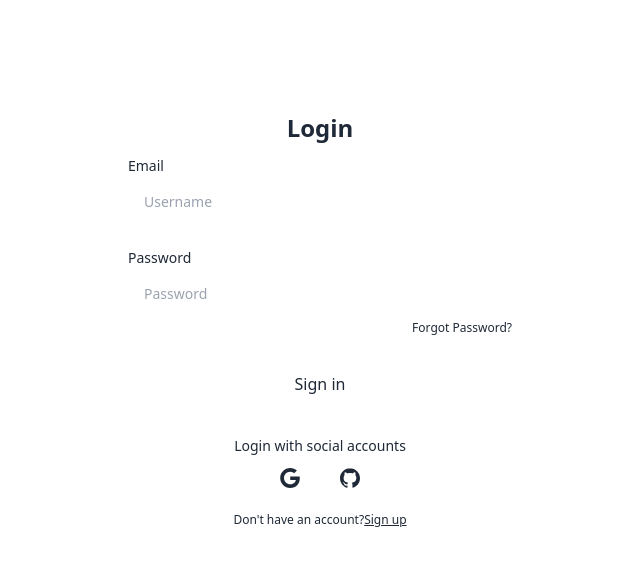
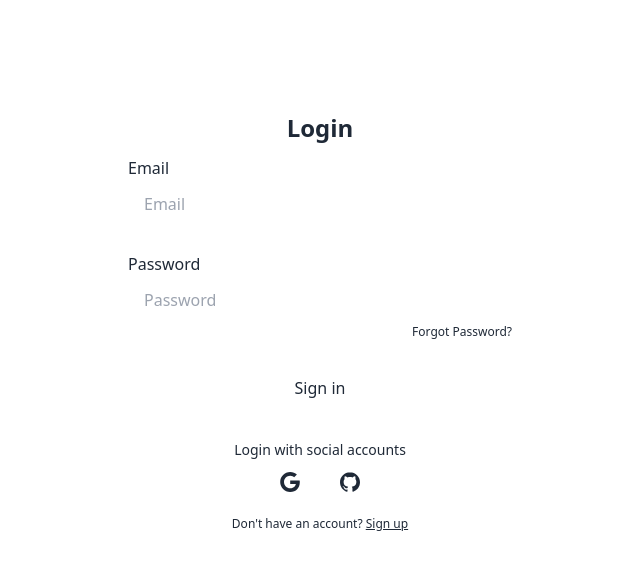
Before and after one commit to muddasirfaiyaj66/petmatch-client, a React (Vite) app: page /login in a window 1280 px wide. Shown: the top 570 px of the page, without its empty margins (320-960 px from the left). Built offline with nearby package versions, Linux system fonts and the light colour scheme; no server answers.

Commit message:
log in related error solved

```diff
--- a/src/Hooks/useAxiosSecure.jsx
+++ b/src/Hooks/useAxiosSecure.jsx
@@ -4,7 +4,7 @@ import { useNavigate } from "react-router-dom";
 import { useEffect } from "react";
 
 export const axiosSecure = axios.create({
-    baseURL: 'http://localhost:5000',
+    baseURL: 'http://localhost:5000/api/v1',
     withCredentials: true
 });
 const useAxiosSecure = () => {
--- a/src/Pages/Login/Login.jsx
+++ b/src/Pages/Login/Login.jsx
@@ -1,99 +1,113 @@
 import { useLocation, useNavigate } from "react-router-dom";
 import useAuth from "../../Hooks/useAuth";
-import { Formik } from 'formik';
+import { Formik, Field, ErrorMessage } from 'formik';
 import Swal from "sweetalert2";
 import SocialLogin from "../../Components/SocialLogin/SocialLogin";
+import { useState } from "react";
 
 const Login = () => {
   const location = useLocation();
   const navigate = useNavigate();
   const from = location.state?.from?.pathname || '/';
-    const {login} = useAuth();
+  const [error, setError] = useState(null);
+  const { login } = useAuth();
+
+  const handleLogin = async (values, { setSubmitting }) => {
+    try {
+      const { email, password } = values;
+      console.log(values);
+      const response = await login(email, password);
+
+      if (response) {
+        Swal.fire({
+          icon: "success",
+          title: "Congrats!!!",
+          text: "Log in Successfully",
+        });
+        // Navigate after successful login
+        navigate(from, { replace: true });
+      }
+    } catch (error) {
+      // Set error message in case of login failure
+      setError(error?.message);
+
+    } finally {
+
+      setSubmitting(false);
+    }
+  };
 
   return (
     <div className="max-w-screen-xl mx-auto my-20 flex justify-center items-center">
       <div className="w-full max-w-md p-8 space-y-3 rounded-xl dark:bg-gray-900 dark:text-gray-100">
         <h1 className="text-2xl font-bold text-center">Login</h1>
+        {error && (
+          <div className="text-red-500 text-sm mb-2">{error}</div>
+        )}
         <Formik
           initialValues={{ email: '', password: '' }}
-       validate={values => {
+          validate={(values) => {
             const errors = {};
             if (!values.email) {
               errors.email = 'Required';
-         } else if (
-           !/^[A-Z0-9._%+-]+@[A-Z0-9.-]+\.[A-Z]{2,}$/i.test(values.email)
-         ) {
+            } else if (!/^[A-Z0-9._%+-]+@[A-Z0-9.-]+\.[A-Z]{2,}$/i.test(values.email)) {
               errors.email = 'Invalid email address';
+            }
+            if (!values.password) {
+              errors.password = 'Required';
             }
             return errors;
           }}
-       onSubmit={(values, { setSubmitting }) => {
-         setTimeout(() => {
-
-           const email = values.email;
-           const password = values.password;
-            console.log('success',  values.email, values.password)
-            login(email,password)
-            .then(res=>{
-              if (res.data.insertedId) {
-                Swal.fire({
-                    icon: "success",
-                    title: "Congrats!!!",
-                    text: "Log in Successfully",
-                });
-                //navigate after register
-                navigate(from, { replace: true });
-            }
-            })
-
-           setSubmitting(false);
-         }, 400);
-       }}
+          onSubmit={handleLogin}
         >
-       {({
-         values,
-         errors,
-         touched,
-         handleChange,
-         handleBlur,
-         handleSubmit,
-         isSubmitting,
-         /* and other goodies */
-       }) => (
+          {({ isSubmitting, handleSubmit }) => (
             <form onSubmit={handleSubmit} className="space-y-6">
-                <div className="space-y-1 text-sm">
-                    <label  className="block dark:text-gray-400">Email</label>
-                    <input
+              {/* Email input */}
+              <div className="mb-4">
+                <label htmlFor="email" className="block dark:text-gray-400">
+                  Email
+                </label>
+                <Field
                   type="email"
                   name="email"
-                    onChange={handleChange}
-                    onBlur={handleBlur}
-                    value={values.email}
-                     id="username" placeholder="Username" className="w-full px-4 py-3 rounded-md dark:border-gray-700 dark:bg-gray-900 dark:text-gray-100 focus:dark:border-violet-400" />
-                      {errors.email && touched.email && errors.email}
+                  id="email"
+                  placeholder="Email"
+                  className="w-full px-4 py-3 rounded-md dark:border-gray-700 dark:bg-gray-900 dark:text-gray-100 focus:dark:border-violet-400"
+                />
+                <ErrorMessage name="email" component="div" className="text-red-500 text-sm" />
               </div>
-                <div className="space-y-1 text-sm">
-                    <label className="block dark:text-gray-400">Password</label>
-                    <input
+
+              {/* Password input */}
+              <div className="mb-4">
+                <label htmlFor="password" className="block dark:text-gray-400">
+                  Password
+                </label>
+                <Field
                   type="password"
                   name="password"
-                    onChange={handleChange}
-                    onBlur={handleBlur}
-                    value={values.password}
-                    id="password" placeholder="Password" className="w-full px-4 py-3 rounded-md dark:border-gray-700 dark:bg-gray-900 dark:text-gray-100 focus:dark:border-violet-400" />
-                    {errors.password && touched.password && errors.password}
+                  id="password"
+                  placeholder="Password"
+                  className="w-full px-4 py-3 rounded-md dark:border-gray-700 dark:bg-gray-900 dark:text-gray-100 focus:dark:border-violet-400"
+                />
+                <ErrorMessage name="password" component="div" className="text-red-500 text-sm" />
                 <div className="flex justify-end text-xs dark:text-gray-400">
-                        <a rel="noopener noreferrer" href="#">Forgot Password?</a>
+                  <a rel="noopener noreferrer" href="#">
+                    Forgot Password?
+                  </a>
                 </div>
               </div>
-                <button  type="submit" disabled={isSubmitting} className="block w-full p-3 text-center rounded-sm dark:text-white dark:bg-[#FF0000]">Sign in</button>
+
+              {/* Submit button */}
+              <button type="submit" className="block w-full p-3 text-center rounded-sm dark:text-white dark:bg-[#FF0000]" disabled={isSubmitting}>
+                Sign in
+              </button>
             </form>
           )}
         </Formik>
-            {/* social log in */}
-            <SocialLogin></SocialLogin>
-            <p className="text-xs text-center sm:px-6 dark:text-gray-400">Don't have an account?
-                <a rel="noopener noreferrer" href="/register" className="underline dark:text-gray-100">Sign up</a>
+        {/* Social log in */}
+        <SocialLogin />
+        <p className="text-xs text-center sm:px-6 dark:text-gray-400">
+          Don't have an account? <a rel="noopener noreferrer" href="/register" className="underline dark:text-gray-100">Sign up</a>
         </p>
       </div>
     </div>
--- a/src/Pages/Login/Register/Register.jsx
+++ b/src/Pages/Login/Register/Register.jsx
@@ -23,6 +23,11 @@ const Register = () => {
         const image = form.image.value;
 
         const accepted = event.target.terms.checked;
+        const userInfo = {
+            name,
+            email,
+            image
+        }
 
         if (password.length < 6) {
             Swal.fire({
@@ -61,11 +66,9 @@ const Register = () => {
         //create user
         createUser(email, password)
             .then((result) => {
-                handleUpdateProfile(name, image).then(() => {
-                    const userInfo = {
-                        name,
-                        email
-                    }
+                handleUpdateProfile(name, image)
+                .then(() => {
+
                     axiosPublic.post('/users', userInfo)
                         .then(res => {
                             if (res.data.insertedId) {
--- a/src/Providers/AuthProviders.jsx
+++ b/src/Providers/AuthProviders.jsx
@@ -1,6 +1,8 @@
 import { createContext, useEffect, useState } from "react";
 import { GithubAuthProvider, GoogleAuthProvider, createUserWithEmailAndPassword, getAuth, onAuthStateChanged, signInWithEmailAndPassword, signInWithPopup, signOut, updateProfile } from "firebase/auth";
 import { app } from "../Config/Firebase/config.firebase";
+import useAxiosPublic from "../Hooks/useAxiosPublic";
+
 
 export const AuthContext = createContext(null)
 const googleProvider = new GoogleAuthProvider();
@@ -9,6 +11,7 @@ const auth = getAuth(app);
 const AuthProviders = ({children}) => {
     const [user, setUser]= useState(null);
     const [loading, setLoading]= useState(true);
+    const axiosPublic = useAxiosPublic()
     const createUser = (email, password)=>{
       return  createUserWithEmailAndPassword(auth,email,password)
     };
@@ -37,11 +40,29 @@ const AuthProviders = ({children}) => {
 
     useEffect(()=>{
      const unsubscribe =   onAuthStateChanged(auth, currentUser=>{
-            setUser(currentUser)
+        const userEmail = currentUser?.email || user?.email;
+        const loggedUser = {email:userEmail}
+            setUser(currentUser);
 
+            setLoading(false);
+            if(currentUser){
+                axiosPublic.post('/jwt', loggedUser, {withCredentials:true})
+                .then(res=>{
 
+                })
+                // axiosPublic.post('/users',loggedUser)
+                // .then(res=>{
 
-            setLoading(false)
+                // })
+            }
+            else{
+                axiosPublic.post('/logout',loggedUser,{
+                    withCredentials: true
+                })
+                .then(res=>{
+
+                })
+            }
         });
         return ()=>{
             return unsubscribe()
```
Also changed, not shown: src/Components/SocialLogin/SocialLogin.jsx (+55 -10 lines). Lines whose indentation alone changed are shown as unchanged.
